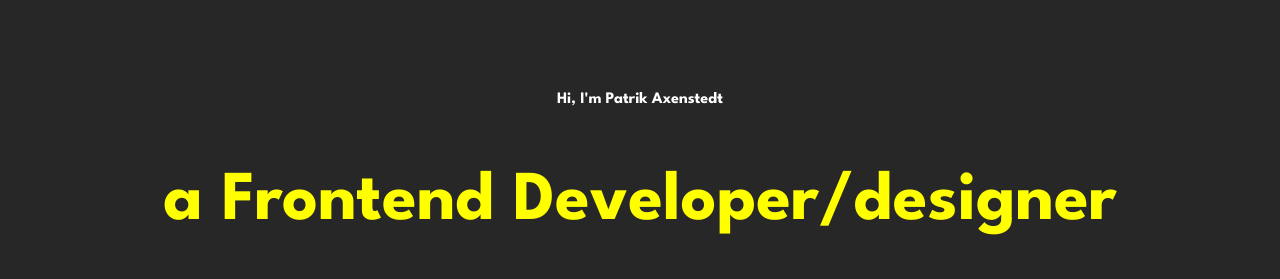
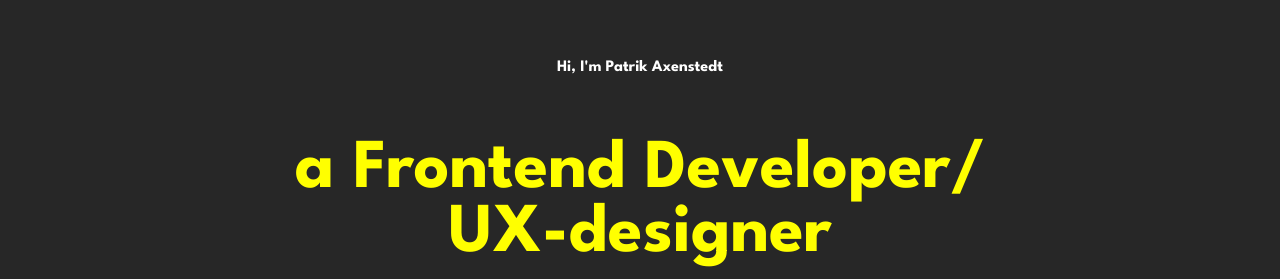
Before and after one commit to patrikaxenstedt/patrikaxenstedt.github.io, a plain HTML site: page index.html in a window 1280 px wide. Shown: the part 104-383 px from the top of the page. Drawn offline with nearby package versions, Linux system fonts and the light colour scheme.

Commit message:
Update index.html

```diff
--- a/index.html
+++ b/index.html
@@ -17,7 +17,7 @@
     <a id="contact" href=mailto:“patrik.axenstedt@gmail.com” class="animated fadeIn" style="animation-delay:2.2s;">get in touch</a>
     <div id="middle" class="animated slideInDown" style="animation-delay:2.0s;">
         <p>Hi, I'm Patrik Axenstedt</p>
-        <h1>a Frontend Developer/designer</h1>
+        <h1>a Frontend Developer/</br>UX-designer</h1>
         <div id="menu">
             <a onclick="showabout()">about</a>
             <a onclick="showwork()">work/experience</a>
```
